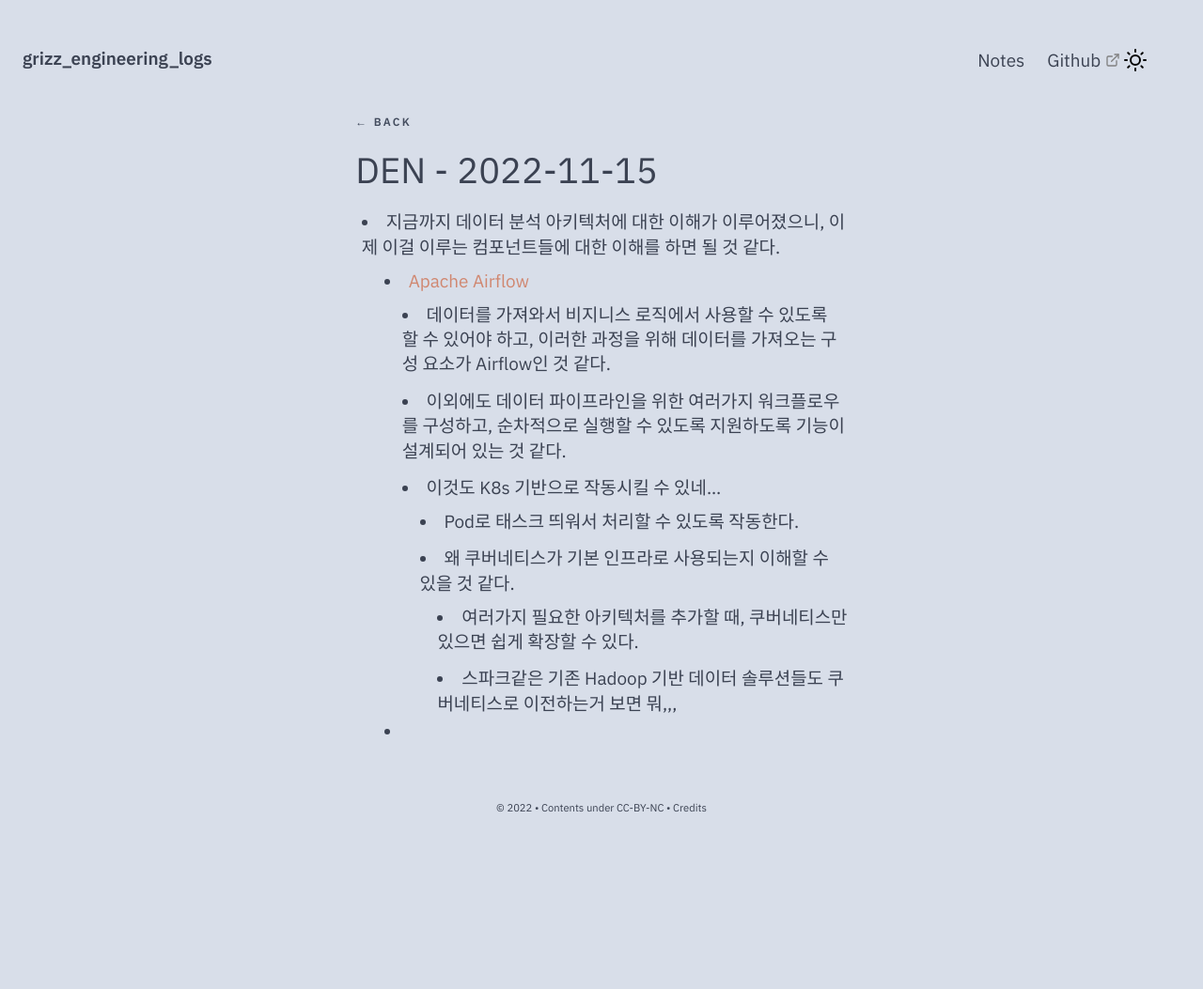
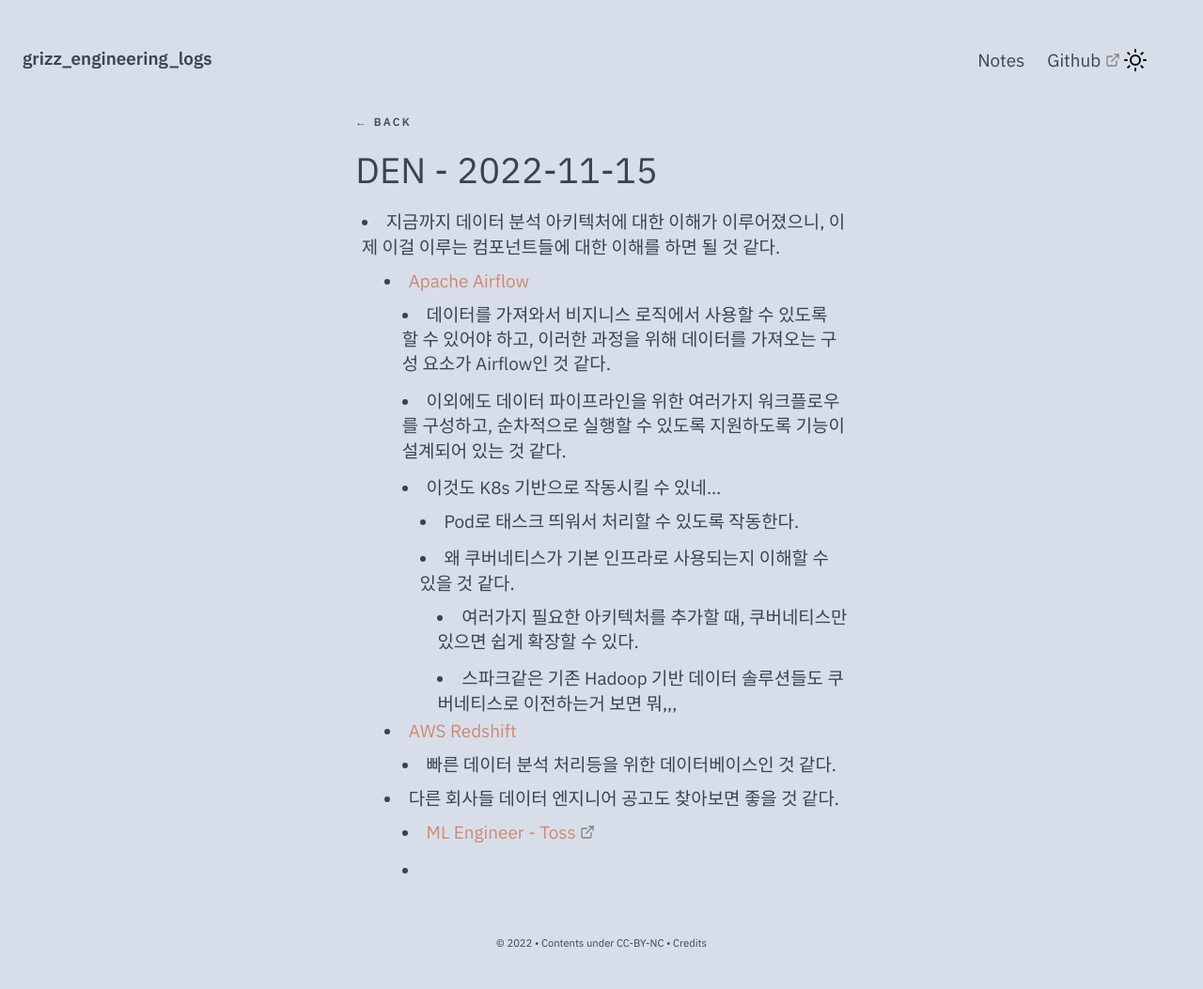
Before and after one commit to timbergrizz/timbergrizz.github.io, a Jekyll site: the page built from _notes/Public/DEN/DEN - 2022-11-15.md, in a window 1280 px wide. Shown: the whole page at 94% size. Built offline with Jekyll 4.4.1, drawn with Linux system fonts in a browser that asks for light colours; comment, search, counter and statistics services are not loaded; before the commit the page ends 909 px from its top, so only the background shows below that.

Commit message:
vault backup: 2022-11-15 17:28:25

```diff
--- a/_notes/Public/DEN/DEN - 2022-11-15.md
+++ b/_notes/Public/DEN/DEN - 2022-11-15.md
@@ -12,4 +12,8 @@ feed: hide
 			- 왜 쿠버네티스가 기본 인프라로 사용되는지 이해할 수 있을 것 같다.
 				- 여러가지 필요한 아키텍처를 추가할 때, 쿠버네티스만 있으면 쉽게 확장할 수 있다.
 				- 스파크같은 기존 Hadoop 기반 데이터 솔루션들도 쿠버네티스로 이전하는거 보면 뭐,,,
-	-
+	- [[AWS Redshift]]
+		- 빠른 데이터 분석 처리등을 위한 데이터베이스인 것 같다.
+	- 다른 회사들 데이터 엔지니어 공고도 찾아보면 좋을 것 같다.
+		- [ML Engineer - Toss](https://www.linkedin.com/jobs/view/3227519419/?trackingId=fWoy%2BXYpRFy79kKDLUpefw%3D%3D&refId=DPEcmUOdS660DnkBwlAcfQ%3D%3D&midToken=AQFKSQJmoorblQ&midSig=1Wfex1bW4ykqw1&trk=eml-jobs_jymbii_digest-job_card-0-jobcard_body&trkEmail=eml-jobs_jymbii_digest-job_card-0-jobcard_body-null-h4f017~lahn5cm5~gc-null-null&eid=h4f017-lahn5cm5-gc)
+		-
```
Also changed, not shown: .obsidian/workspace.json.
